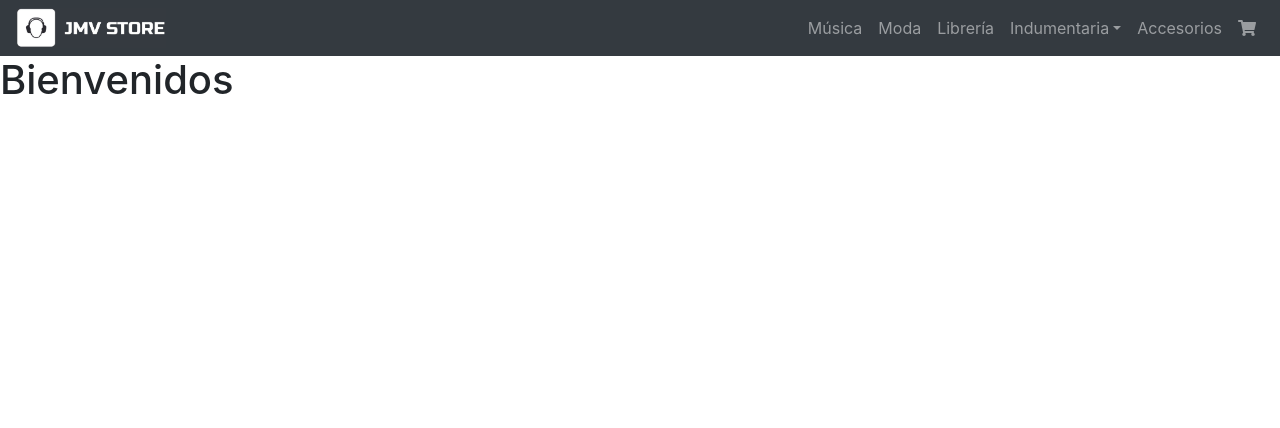
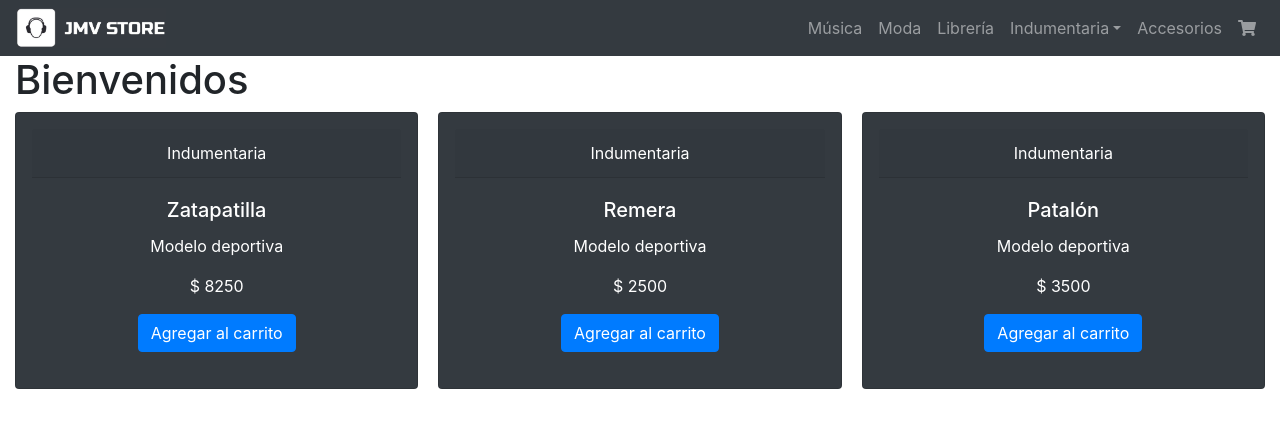
Before and after one commit to jmvieiro/store-jmv, a React (Create React App) app: page / in a window 1280 px wide. Shown: the top 428 px of the page. Built offline with nearby package versions, Linux system fonts and the light colour scheme.

Commit message:
Avances cards

```diff
--- a/src/components/ButtonComponent/index.jsx
+++ b/src/components/ButtonComponent/index.jsx
@@ -1,11 +1,9 @@
-import "./styles.css";
+import Button from "react-bootstrap/Button";
 
-export const ButtonComponent = ({ text, isActive }) => {
+export const ButtonComponent = ({ text, id }) => {
   return (
     <>
-      <button style={{ backgroundColor: isActive ? 'green' : 'red' }}>
-        {text}
-      </button>
+      <Button type="button" variant="primary" >{text}</Button>
     </>
   );
 };
--- a/src/components/CardComponent/index.jsx
+++ b/src/components/CardComponent/index.jsx
@@ -1,18 +1,28 @@
 import { ButtonComponent } from "../ButtonComponent";
+import Card from "react-bootstrap/Card";
+import CardColumns from "react-bootstrap/CardColumns";
 
-import "./styles.css";
-
-export const CardComponent = ({ data, title, children }) => {
-  // function saludar() {
-  //   alert("hola");
-  // }
+export const CardComponent = ({ data }) => {
   return (
-    <div className="card">
-      <h2>{children}</h2>
-      <h1>{data.name}</h1>
-      <strong>{data.price}</strong>
-      <strong>{title}</strong>
-      <ButtonComponent text={'Agregar al carrito'} isActive={true}/>
-    </div>
+    <>
+      <CardColumns>
+        {data.map(({ category, title, text, price, id }) => (
+          <Card
+            key={id}
+            id={id}
+            text={"white"}
+            className="bg-dark mb-2 p-3 text-center"
+          >
+            <Card.Header>{category}</Card.Header>
+            <Card.Body>
+              <Card.Title>{title}</Card.Title>
+              <Card.Text>{text}</Card.Text>
+              <Card.Text>$ {price}</Card.Text>
+              <ButtonComponent text="Agregar al carrito" id={id} />
+            </Card.Body>
+          </Card>
+        ))}
+      </CardColumns>
+    </>
   );
 };
--- a/src/containers/ItemListContainer.jsx
+++ b/src/containers/ItemListContainer.jsx
@@ -1,16 +1,34 @@
-// import { CardComponent } from "../components/CardComponent";
+import { CardComponent } from "../components/CardComponent";
 
-export const ItemListContainer = ({greeting}) => {
-  // const product = [
-  //   { id: 1, name: "Zatapatilla", price: 150 },
-  //   { id: 2, name: "Campera", price: 250 },
-  // ];
+export const ItemListContainer = ({ greeting }) => {
+  const product = [
+    {
+      id: 1,
+      category: "Indumentaria",
+      title: "Zatapatilla",
+      text: "Modelo deportiva",
+      price: 8250,
+    },
+    {
+      id: 2,
+      category: "Indumentaria",
+      title: "Remera",
+      text: "Modelo deportiva",
+      price: 2500,
+    },
+    {
+      id: 3,
+      category: "Indumentaria",
+      title: "Patalón",
+      text: "Modelo deportiva",
+      price: 3500,
+    },
+  ];
   return (
     <>
-      <section>
+      <section className="container-fluid">
         <h1>{greeting}</h1>
-        {/* <CardComponent data={product[0]} /> */}
-        {/* <CardComponent data={product[1]} title={'Titulo'}/> */}
+        <CardComponent data={product} />
       </section>
     </>
   );
```
Also changed, not shown: src/App.jsx (+4 -5 lines).
